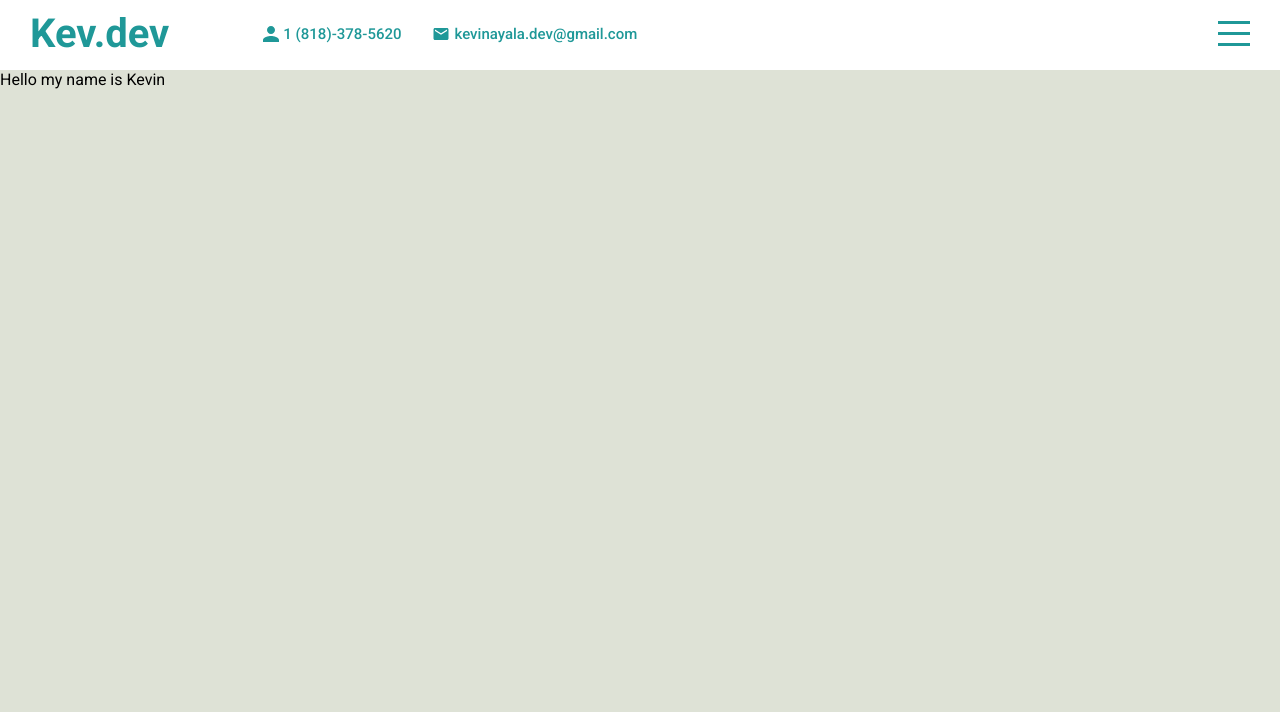
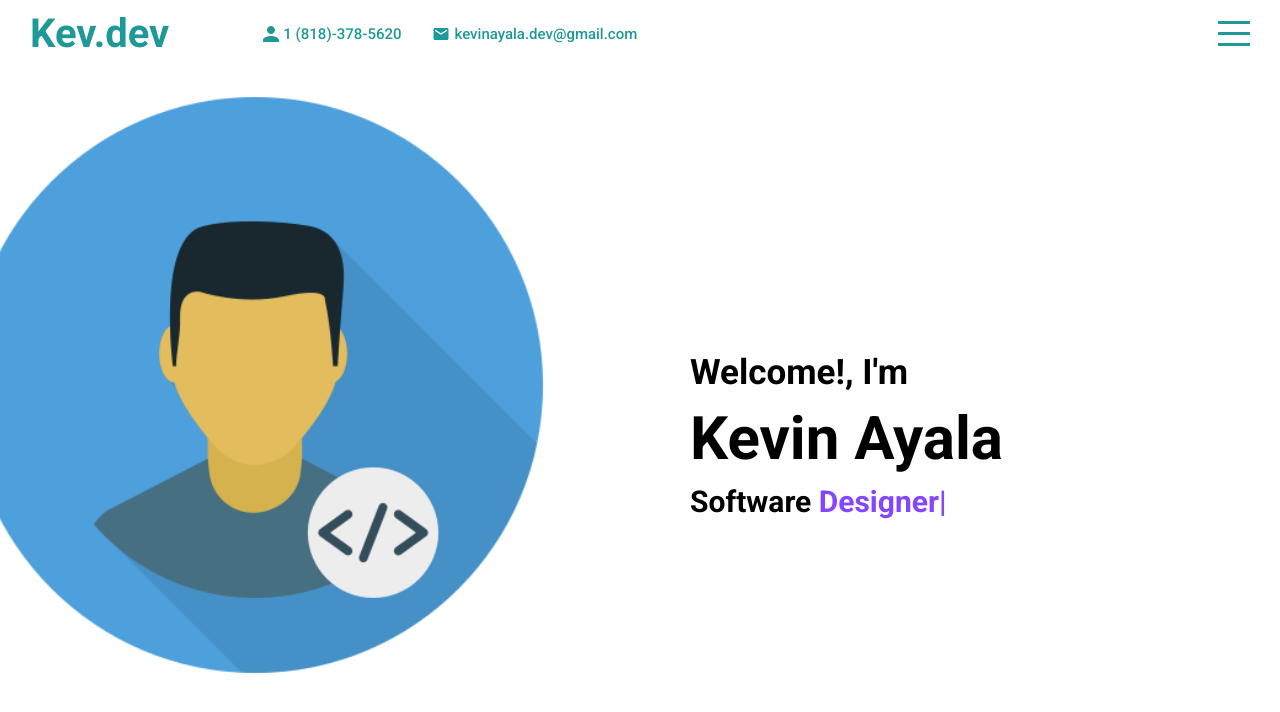
Before and after one commit to kevinka58/portfolio, a React (Create React App) app: page / in a window 1280 px wide. Shown: the top 712 px of the page. Built offline with nearby package versions, Linux system fonts and the light colour scheme.

Commit message:
adds intro animation and image

```diff
--- a/package.json
+++ b/package.json
@@ -8,6 +8,7 @@
     "@testing-library/jest-dom": "^5.14.1",
     "@testing-library/react": "^11.2.7",
     "@testing-library/user-event": "^12.8.3",
+    "ityped": "^1.0.3",
     "node-sass": "^6.0.1",
     "react": "^17.0.2",
     "react-dom": "^17.0.2",
--- a/src/components/Intro/Intro.jsx
+++ b/src/components/Intro/Intro.jsx
@@ -1,10 +1,36 @@
-import React from 'react'
+import {React, useEffect, useRef} from 'react'
 import "./Intro.scss"
+import ExpandMoreIcon from '@material-ui/icons/ExpandMore';
+import { init } from 'ityped'
 
 export default function Intro() {
+
+    const textRef = useRef();
+
+    useEffect(()=>{
+        init(textRef.current, {
+            showCursor: true,
+            backDelay: 1500,
+            strings: ["Developer", "Designer", "Engineer"]
+        });
+    },[]);
     return (
         <div className="intro" id="intro">
-            Hello my name is Kevin
+            <div className="left">
+                <div className="imgContainer">
+                    <img src="Assets/avatar.png" alt="Developer avatar icon" />
+                </div>
+            </div>
+            <div className="right">
+                <div className="wrapper">
+                    <h2>Welcome!, I'm</h2>
+                    <h1>Kevin Ayala</h1>
+                    <h3>Software <span ref={textRef}></span></h3>
+                </div>
+                <a href="#portfolio">
+                    <ExpandMoreIcon className="expandIcon"/>
+                </a>
+            </div>
         </div>
     )
 }
--- a/src/components/Intro/Intro.scss
+++ b/src/components/Intro/Intro.scss
@@ -1,3 +1,83 @@
+@import "../../Global.scss";
+
+
 .intro{
-    background-color: #dee2d6;
+    background-color: white;
+    display: flex;
+
+    .left{
+        flex: 0.5;
+        overflow: hidden;
+
+        .imgContainer{
+            width: 700px;
+            height: 700px;
+            border-radius: 50%;
+            align-items: flex-end;
+            justify-content: center;
+            float: right;
+
+            img{
+                height: 90%;
+            }
+        }
+    }
+    .right{
+        flex: 0.5;
+
+        .wrapper{
+            width: 100%;
+            height: 100%;
+            padding-left: 50px;
+            display: flex;
+            flex-direction: column;
+            justify-content: center;
+
+            h1{
+                font-size: 60px;
+                margin: 10px 0;
+            }
+            h2{
+                font-size: 35px;
+            }
+            h3{
+                font-size: 30px;
+
+                span{
+                    font-size: inherit;
+                    color: #8447FF;
+                }
+
+                .ityped-cursor{
+                    animation: blink 1s infinite;
+                }
+
+                @keyframes blink{
+                    50%{
+                        opacity: 1;
+                    }
+                    100%{
+                        opacity: 0;
+                    }
+                }
+            }
+        }
+        a{
+            position: absolute;
+            bottom: 10px;
+
+            .expandIcon{
+                font-size: 80px;
+                color: $mainColor;
+                animation: arrowBlink 2s infinite;
+            }
+
+            @keyframes arrowBlink{
+                100%{
+                    opacity: 0;
+                }
+            }
+
+        }
+    }
 }
--- a/src/components/Menu/Menu.jsx
+++ b/src/components/Menu/Menu.jsx
@@ -4,19 +4,19 @@ export default function Menu({ menuOpen, setMenuOpen}) {
     return (
         <div className={"menu " + (menuOpen && "active")}>
             <ul>
-                <li>
+                <li onClick={()=>setMenuOpen(false)}>
                     <a href="#intro">Home</a>
                 </li>
-                <li>
+                <li onClick={()=>setMenuOpen(false)}>
                     <a href="#portfolio">Portfolio</a>
                 </li>
-                <li>
+                <li onClick={()=>setMenuOpen(false)}>
                     <a href="#works">Projects</a>
                 </li>
-                <li>
+                <li onClick={()=>setMenuOpen(false)}>
                     <a href="#testimonials">Testimonials</a>
                 </li>
-                <li>
+                <li onClick={()=>setMenuOpen(false)}>
                     <a href="#contact">Contact Me</a>
                 </li>
             </ul>
--- a/src/components/Menu/Menu.scss
+++ b/src/components/Menu/Menu.scss
@@ -23,14 +23,21 @@
         padding: 0;
         list-style: none;
         font-size: 40px;
+        font-weight: 300;
         color: white;
+        width: 80%;
 
         li{
+            margin-bottom: 20px;
             a{
                 font-size: inherit;
                 color: inherit;
                 text-decoration: none;
             }
+
+            &:hover {
+                font-weight: 500;
+            }
         }
     }
 }
--- a/src/components/Topbar/Topbar.jsx
+++ b/src/components/Topbar/Topbar.jsx
@@ -1,4 +1,3 @@
-import React from 'react'
 import "./Topbar.scss"
 import {Person, Mail} from "@material-ui/icons"
 
```
Also changed, not shown: public/Assets/avatar.png (added), 1 other file (tests, documents, lock files or other folders).
